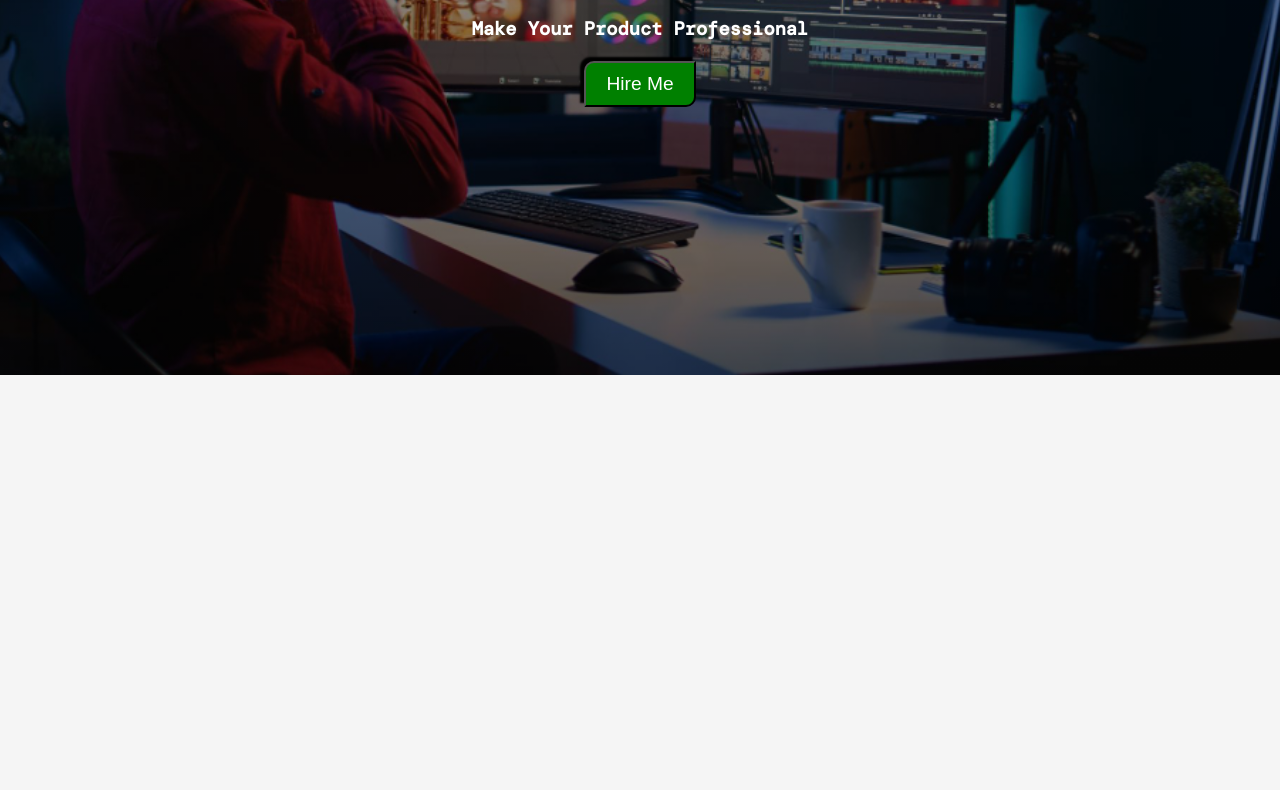
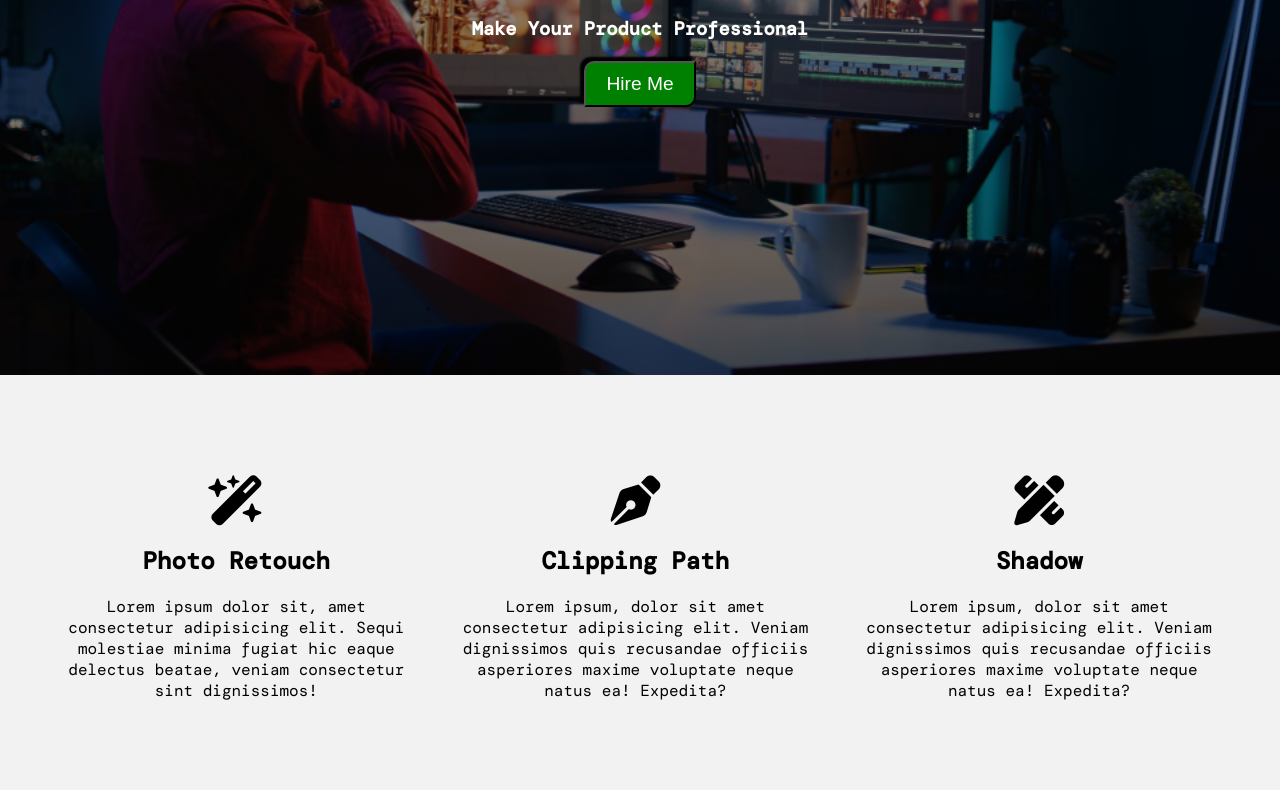
Before and after one commit to SojibAhmed114/programmingShikboCssProject, a plain HTML site: page index.html in a window 1280 px wide. Shown: the part 418-1208 px from the top of the page. Before the commit the page ends 800 px from the top, so only its background shows below. Drawn offline with nearby package versions, Linux system fonts and the light colour scheme; a web font is replaced by a local one.

Commit message:
section 1 done

```diff
--- a/index.html
+++ b/index.html
@@ -47,7 +47,24 @@
 
     <main>
         <section>
+            <div class="first-Container">
+                <div class="box">
+                    <i class="customIcons fa-solid fa-wand-magic-sparkles"></i>
+                    <h2 class="boxheaderText">Photo Retouch</h2>
+                    <p>Lorem ipsum dolor sit, amet consectetur adipisicing elit. Sequi molestiae minima fugiat hic eaque delectus beatae, veniam consectetur sint dignissimos!</p>
+                </div>
+                <div class="box">
+                    <i class="customIcons fa-solid fa-pen-nib"></i>
+                    <h2 class="boxheaderText">Clipping Path</h2>
+                    <p>Lorem ipsum, dolor sit amet consectetur adipisicing elit. Veniam dignissimos quis recusandae officiis asperiores maxime voluptate neque natus ea! Expedita?</p>
+                </div>
+                <div class="box">
+                    <i class="customIcons fa-solid fa-pen-ruler"></i>
+                    <h2 class="boxheaderText">Shadow</h2>
+                    <p>Lorem ipsum, dolor sit amet consectetur adipisicing elit. Veniam dignissimos quis recusandae officiis asperiores maxime voluptate neque natus ea! Expedita?</p>
+                </div>
 
+            </div>
         </section>
         <section>
 
@@ -60,5 +77,9 @@
     <footer>
 
     </footer>
+
+
+
+    <script src="https://kit.fontawesome.com/0b03aebe0f.js" crossorigin="anonymous"></script>
 </body>
 </html>
--- a/style.css
+++ b/style.css
@@ -4,13 +4,12 @@
 }
 body{
     font-family: "DM Mono", monospace;
-    background-color: #f5f5f5;
+    background-color: #f2f2f2;
 }
 .logo{
     /* font-family: "Kalnia Glaze", serif; */
     color: white;
 }
-
 #navigation{
     background-image: linear-gradient(dodgerblue, #3702a9);
     display: flex;
@@ -46,7 +45,6 @@ body{
 .meneContainer >li:first-child  {
     border-left: 1px solid white;
 }
-
 /* dropdown menu add here */
 .submenu{
     opacity: 0;
@@ -107,6 +105,7 @@ body{
     background-color: #4900e792;
     padding-bottom: 10px;
     border-radius: 10px;
+    overflow: hidden;
 }
 .btn{
     padding: 10px 20px;
@@ -130,7 +129,35 @@ body{
     background-color: #00000028;
     color: white;
 }
-
 /* header part all done and end here */
 
 /* main secton start now  */
+
+.first-Container{
+    display: flex;
+    gap: 50px;
+    width: 90%;
+    margin: 60px auto;
+}
+.box{
+    text-align: center;
+    padding: 40px 0;
+    border-radius: 5px;
+    transition: .5s all;
+}
+.box:hover{
+    box-shadow: 3px 3px 5px gray;
+    background-color: #ffffff;
+}
+.box:hover .customIcons{
+    color: green;
+}
+/* .box:hover .boxheaderText{ */
+    /* color: dodgerblue;
+} */
+.boxheaderText{
+    margin: 20px;
+}
+.customIcons{
+    font-size: 50px;
+}
```
